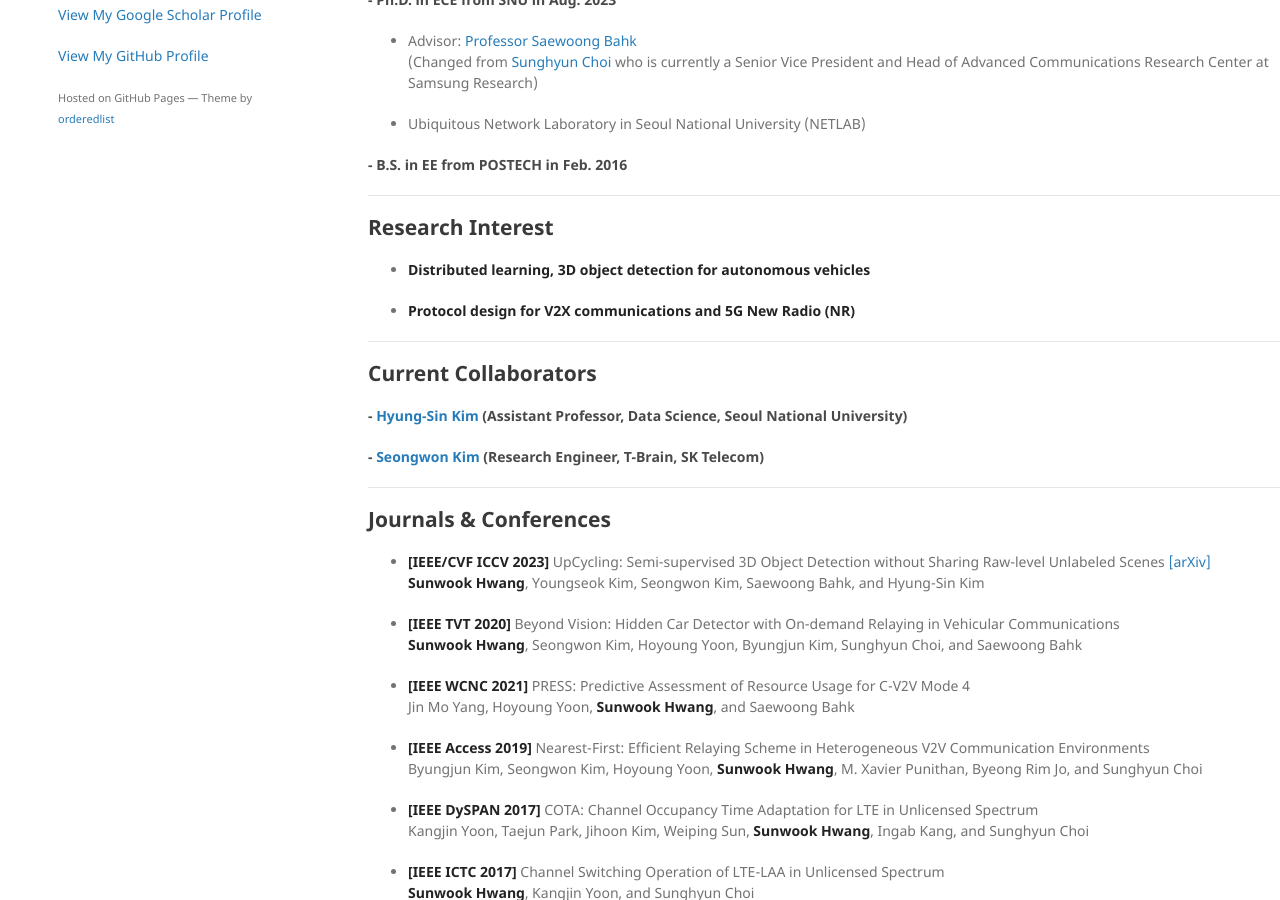
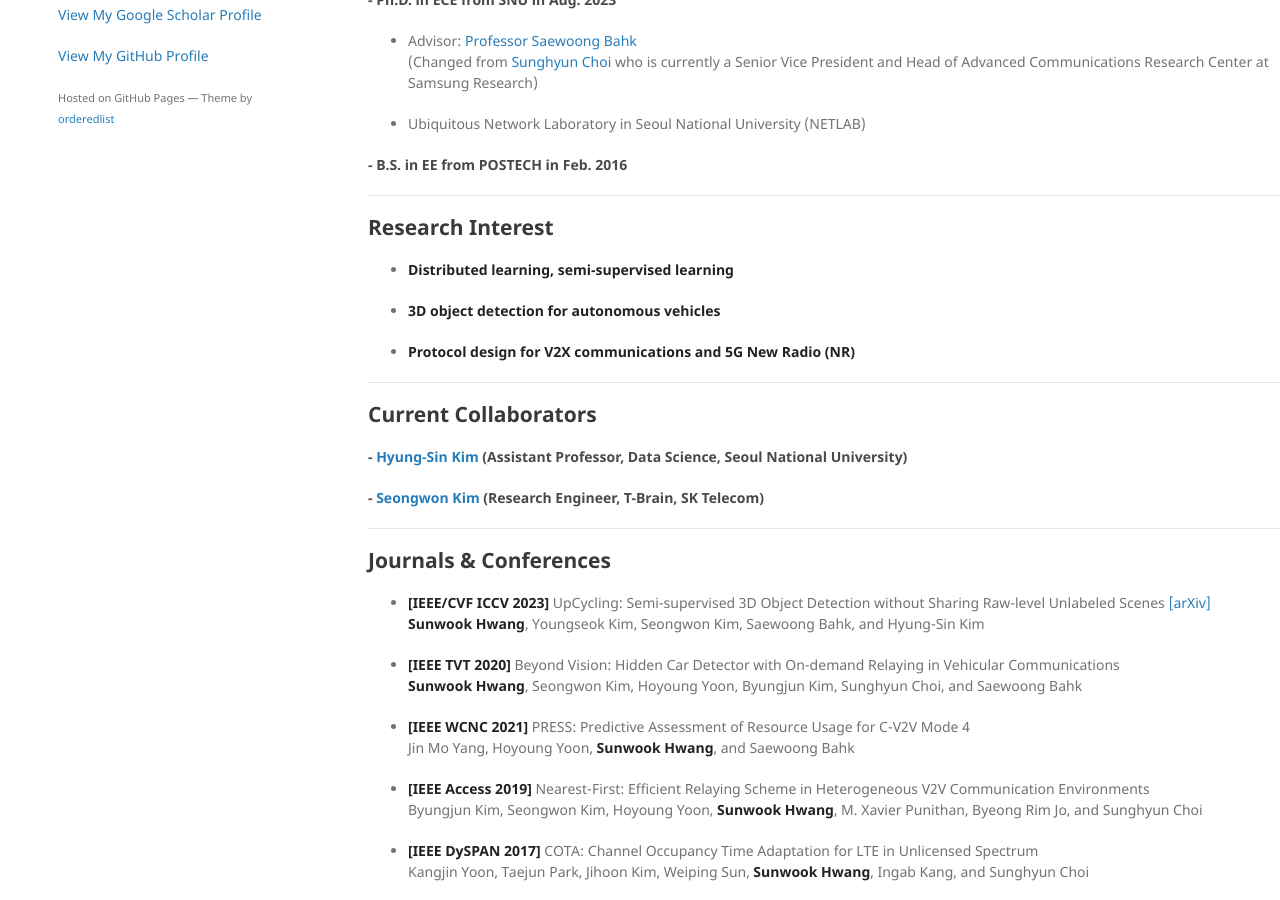
Before and after one commit to jeongjun-park/jeongjun-park.github.io, a Jekyll site: the page built from index.md, in a window 1280 px wide and 900 px high, scrolled down 453 px. Built offline with Jekyll 4.4.1, drawn with Linux system fonts in a browser that asks for light colours; our own code applies the rules of GitHub Pages for plain Markdown files.

Commit message:
update index.md

```diff
--- a/index.md
+++ b/index.md
@@ -30,7 +30,9 @@ at Samsung Research)
 
 ---
 ## Research Interest
-- **Distributed learning, 3D object detection for autonomous vehicles**
+- **Distributed learning, semi-supervised learning**
+
+- **3D object detection for autonomous vehicles**
 
 - **Protocol design for V2X communications and 5G New Radio (NR)**
 
```
